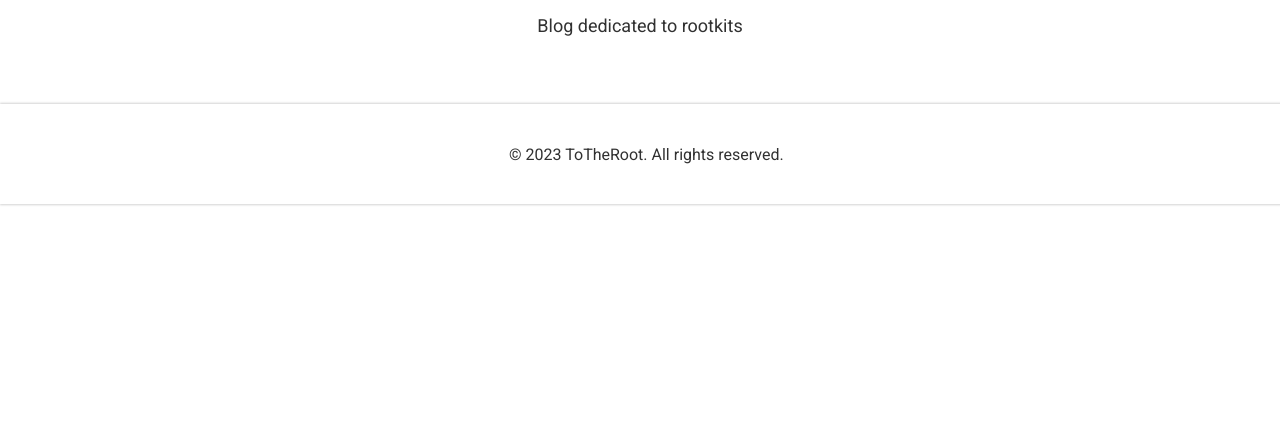
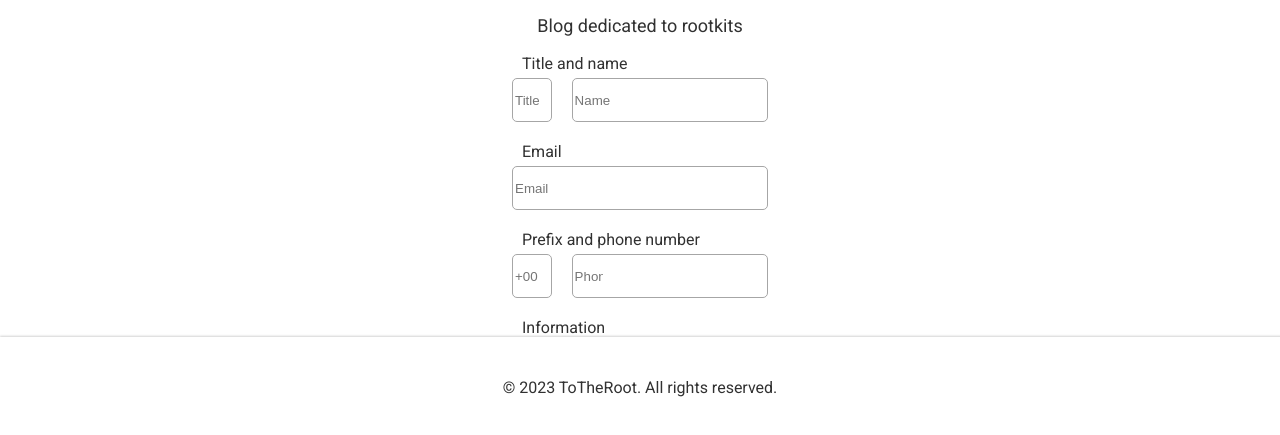
Before and after one commit to XaFF-XaFF/totheroot, a plain HTML site: page contact.html in a window 1280 px wide. Shown: the part 363-798 px from the top of the page. Drawn offline with Linux system fonts and the light colour scheme.

Commit message:
Contact update

```diff
--- a/contact.html
+++ b/contact.html
@@ -20,7 +20,47 @@
         <p>Blog dedicated to rootkits</p>
       </header>
       <form>
-
+        <section class="holder">
+          <label>Title and name</label>
+          <section class="contact_row">
+            <section class="contact_input">
+              <input class="title" placeholder="Title" type="text"/>
+              <input class="name" placeholder="Name" type="text"/>
+            </section>
+          </section>
+        </section>
+        <section class="holder">
+          <label>Email</label>
+          <section class="contact_row">
+            <section class="contact_input"/>
+              <input class="email" placeholder="Email" type="email"/>
+            </section>
+          </section>
+        </section>
+        <section class="holder">
+          <label>Prefix and phone number</label>
+          <section class="contact_row">
+            <section class="contact_input">
+              <input placeholder="+00" class="prefix" type="text"/>
+              <input placeholder="Phone number" class="phone_number" type="number"/>
+            </section>
+          </section>
+        </section>
+        <section class="holder">
+          <label>Information</label>
+          <section class="contact_row">
+            <section class="contact_input">
+              <textarea placeholder="Information" class="information" type="text" maxlength="500"></textarea>
+            </section>
+          </section>
+        </section>
+        <section class="holder">
+          <section class="contact_row">
+            <section class="contact_input">
+              <button>Submit</button>
+            </section>
+          </section>
+        </section>
       </form>
       <footer>
         <p>&copy; 2023 ToTheRoot. All rights reserved.</p>
--- a/css/style.css
+++ b/css/style.css
@@ -10,6 +10,25 @@ html body {
 
 a {
     text-decoration: none;
+}
+
+button {
+    transition: transform ease 0.5s, box-shadow ease 0.5s;
+    color: white;
+    background-color: #C41010;
+    box-shadow: 0px 2px 10px lightgray;
+    border: 0px;
+    border-radius: 10px;
+    width: 160px;
+    height: 48px;
+    font-size: 15px;
+    font-weight: 600;
+    font-family: 'Roboto', sans-serif;
+}
+
+button:hover {
+    transform: translateY(-4px);
+    box-shadow: 0px 2px 10px #313131;
 }
 
 /* Navigation */
@@ -285,6 +304,72 @@ main header img {
 
 /* Contact page */
 
+form {
+    display: flex;
+    flex-direction: column;
+    align-items: center;
+    gap: 20px;
+}
+
+form .holder {
+    display: inline;
+    /* border: 1px solid purple; */
+    width: 20%;
+}
+
+
+
+form .contact_input {
+    display: flex;
+    gap: 20px;
+    width: 100%;
+}
+
+form label {
+    padding: 10px;
+}
+
+form input {
+    border: 1.5px solid #a6a6a6;
+    border-radius: 5px;
+    height: 40px;
+}
+
+form .title {
+    width: 15%;
+}
+
+form .name {
+    width: 85%;
+}
+
+form .email {
+    width: 100%;
+}
+
+form .prefix {
+    width: 15%;
+}
+
+/* Disable number arrows and scroll */
+form .phone_number::-webkit-outer-spin-button,
+form .phone_number::-webkit-inner-spin-button,
+form .phone_number[type=number] {
+    -webkit-appearance: none;
+    -moz-appearance: textfield;
+    width: 85%;
+}
+
+form .information {
+    width: 100%;
+    height: 250px;
+}
+
+.contact_row {
+    display: flex;
+    flex-direction: row;
+    margin-top: 5px;
+}
 
 
 /* End contact page */
@@ -294,14 +379,18 @@ main header img {
 footer {
     position: absolute;
     height: 100px;
-    width: 101%;
+    width: 100%;
     box-sizing: border-box;
     text-align: center;
-    margin-top: 50px;
+    bottom: 0;
     padding: 25px;
     background-color: white;
     box-shadow: 1px 0px 2px 1px lightgrey;
     font-style: bold;
 }
 
+.lower_footer {
+    bottom: -150px
+}
+
 /* End footer */
```
Also changed, not shown: index.html (+1 -1 lines).
